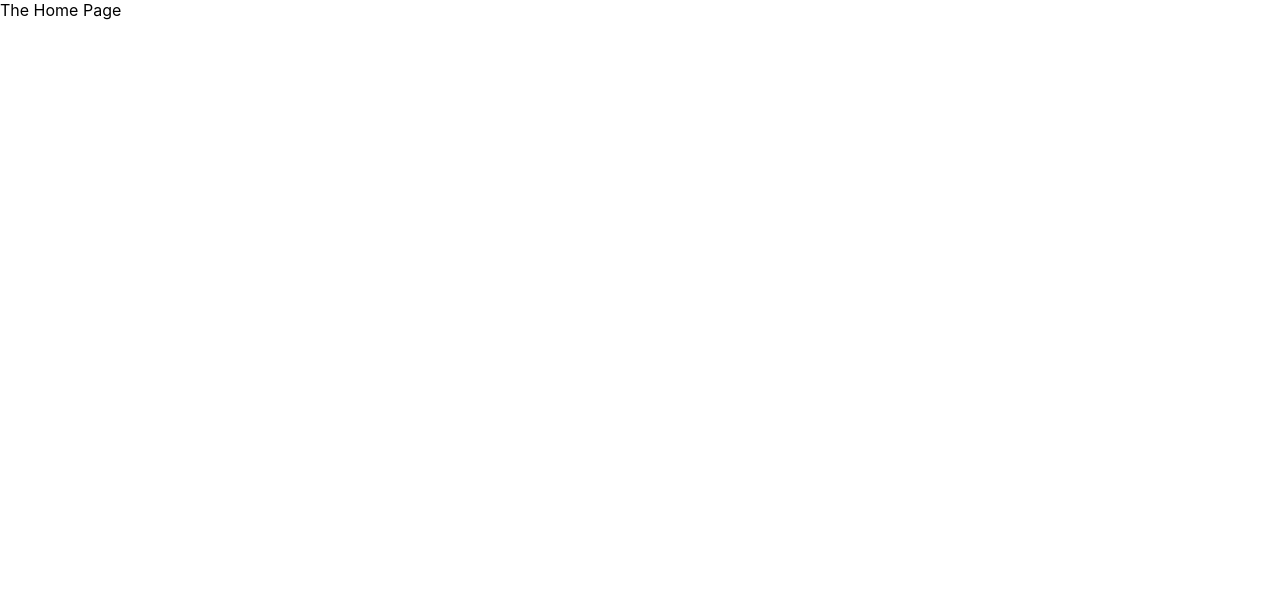
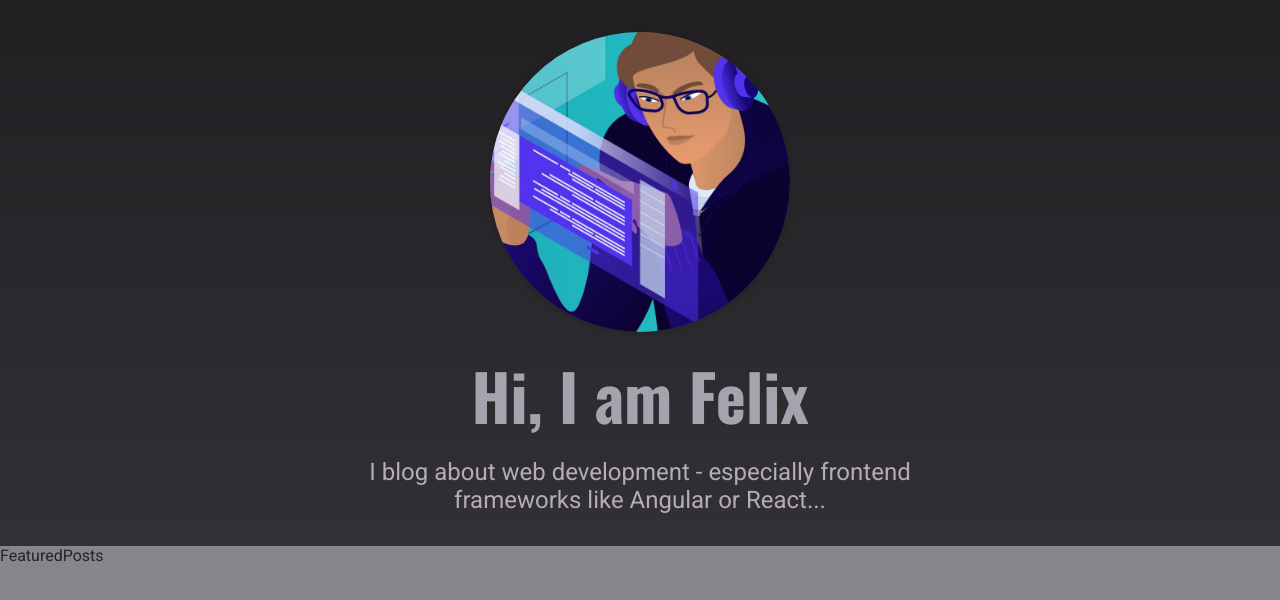
Before and after one commit to Ffedronic/nextjs-blog-app, a Next.js app: page / in a window 1280 px wide. Shown: the top 600 px of the page. Built offline with nearby package versions, Linux system fonts and the light colour scheme.

Commit message:
adding hero component DONE

```diff
--- /dev/null
+++ b/components/home-page/featured-posts.js
@@ -0,0 +1,7 @@
+function FeaturedPosts() {
+  return (
+    <div>FeaturedPosts</div>
+  )
+}
+
+export default FeaturedPosts
--- /dev/null
+++ b/components/home-page/hero.js
@@ -0,0 +1,17 @@
+import Image from "next/image";
+import classes from "./hero.module.css";
+function Hero() {
+  return (
+    <section className={classes.hero}>
+      <div className={classes.image}>
+        <Image src="/images/site/dev.jpeg" alt="an image of a developer" width={300} height={300}/>
+      </div>
+      <h1>Hi, I am Felix</h1>
+      <p>
+        I blog about web development - especially frontend frameworks like
+        Angular or React...
+      </p>
+    </section>
+  );
+}
+export default Hero;
--- /dev/null
+++ b/components/home-page/hero.module.css
@@ -0,0 +1,40 @@
+.hero {
+    text-align: center;
+    background-image: linear-gradient(
+      to bottom,
+      var(--color-grey-900),
+      var(--color-grey-800)
+    );
+    padding: var(--size-8) 0;
+  }
+
+  .image {
+    width: 300px;
+    height: 300px;
+    box-shadow: 0 1px 8px rgba(0, 0, 0, 0.2);
+    border-radius: 50%;
+    overflow: hidden;
+    background-color: var(--color-grey-700);
+    margin: auto;
+  }
+
+  .image img {
+    object-fit: cover;
+    object-position: top;
+    width: 100%;
+    height: 100%;
+  }
+
+  .hero h1 {
+    font-size: var(--size-16);
+    margin: var(--size-4) 0;
+    color: var(--color-grey-300);
+  }
+
+  .hero p {
+    font-size: var(--size-6);
+    color: var(--color-grey-200);
+    width: 90%;
+    max-width: 40rem;
+    margin: auto;
+  }
--- a/pages/index.js
+++ b/pages/index.js
@@ -1,5 +1,14 @@
+import { Fragment } from "react";
+import Hero from "../components/home-page/hero";
+import FeaturedPosts from "../components/home-page/featured-posts";
+
 function HomePage() {
-  return <div>The Home Page</div>;
+  return (
+    <Fragment>
+      <Hero />
+      <FeaturedPosts />
+    </Fragment>
+  );
 }
 
 export default HomePage;
--- a/styles/globals.css
+++ b/styles/globals.css
@@ -1,16 +1,64 @@
-html,
-body {
-  padding: 0;
-  margin: 0;
-  font-family: -apple-system, BlinkMacSystemFont, Segoe UI, Roboto, Oxygen,
-    Ubuntu, Cantarell, Fira Sans, Droid Sans, Helvetica Neue, sans-serif;
-}
-
-a {
-  color: inherit;
-  text-decoration: none;
-}
+@import url('https://fonts.googleapis.com/css2?family=Oswald:wght@700&family=Roboto&family=Source+Sans+Pro:wght@300&display=swap');
 
 * {
   box-sizing: border-box;
 }
+
+body {
+  --color-grey-50: hsl(265, 55%, 96%);
+  --color-grey-100: hsl(265, 19%, 88%);
+  --color-grey-200: hsl(265, 7%, 70%);
+  --color-grey-300: hsl(265, 6%, 66%);
+  --color-grey-400: hsl(265, 4%, 57%);
+  --color-grey-500: hsl(265, 3%, 53%);
+  --color-grey-600: hsl(265, 4%, 42%);
+  --color-grey-700: hsl(265, 4%, 31%);
+  --color-grey-800: hsl(276, 5%, 20%);
+  --color-grey-900: hsl(280, 5%, 13%);
+
+  --color-primary-50: #c8b3ce;
+  --color-primary-100: #a07aaa;
+  --color-primary-200: #884c97;
+  --color-primary-300: #843897;
+  --color-primary-400: #732392;
+  --color-primary-500: #5a097a;
+  --color-primary-600: #480264;
+  --color-primary-700: #3d0264;
+
+  --color-success-100: #a2f0bc;
+  --color-success-500: #12bd4b;
+
+  --color-error-100: #f1acc9;
+  --color-error-500: #a10c4a;
+
+  --size-1: 0.25rem;
+  --size-2: 0.5rem;
+  --size-3: 0.75rem;
+  --size-4: 1rem;
+  --size-5: 1.25rem;
+  --size-6: 1.5rem;
+  --size-8: 2rem;
+  --size-16: 4rem;
+  --size-20: 5rem;
+  --size-40: 10rem;
+
+  margin: 0;
+  background-color: var(--color-grey-500);
+  color: #252525;
+  font-family: 'Roboto', sans-serif;
+}
+
+h1,
+h2,
+h3 {
+  font-family: 'Oswald', 'Roboto', sans-serif;
+}
+
+a {
+  text-decoration: none;
+}
+
+button {
+  font: inherit;
+  cursor: pointer;
+}
```
Also changed, not shown: components/home-page/featured-posts.module.css (added, +17 -0 lines), pages/contact/index.js (+7 -0 lines), pages/posts/[slug].js (+8 -0 lines), pages/posts/index.js (+7 -0 lines), components/layout/layout.js (added), public/images/site/dev.jpeg (added).
